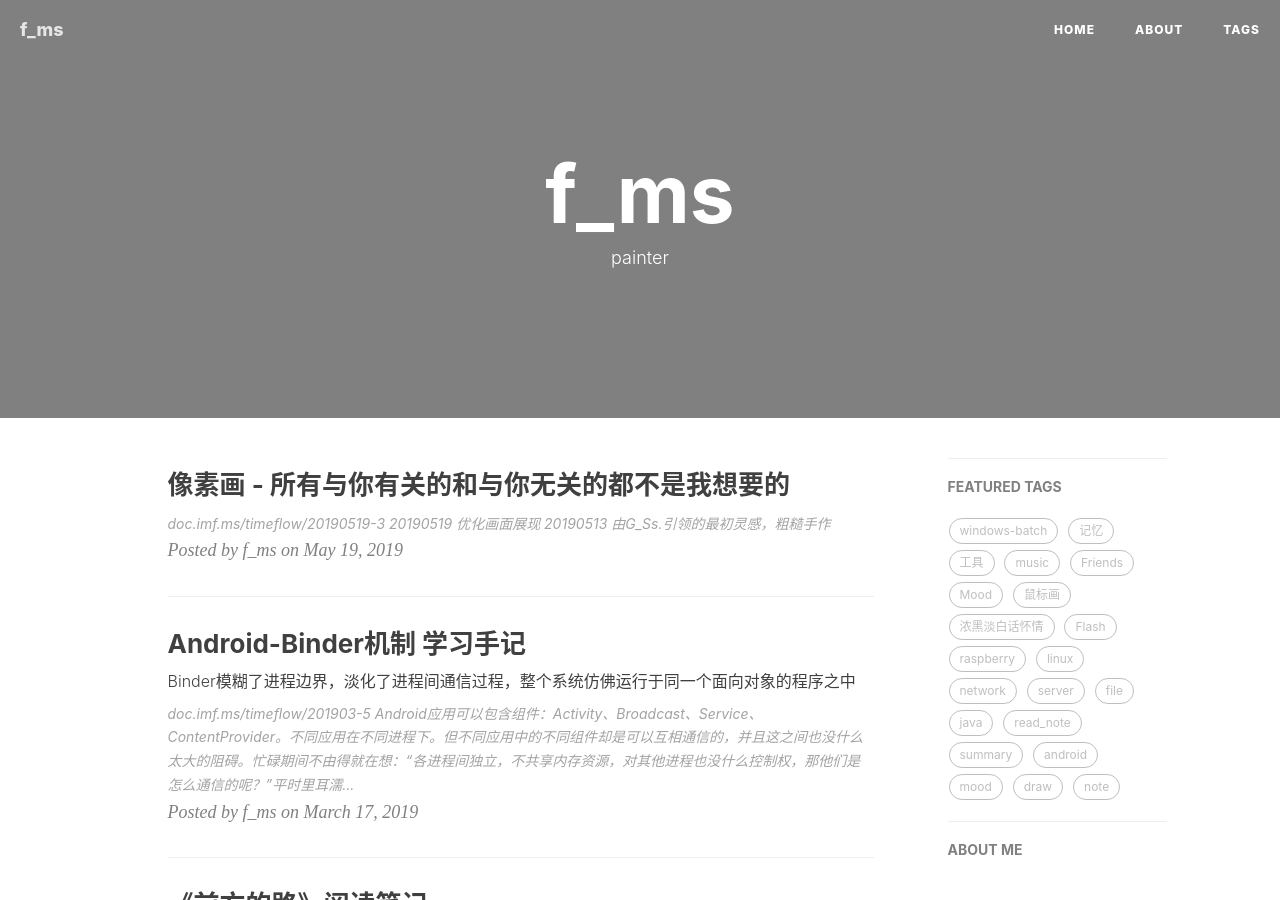
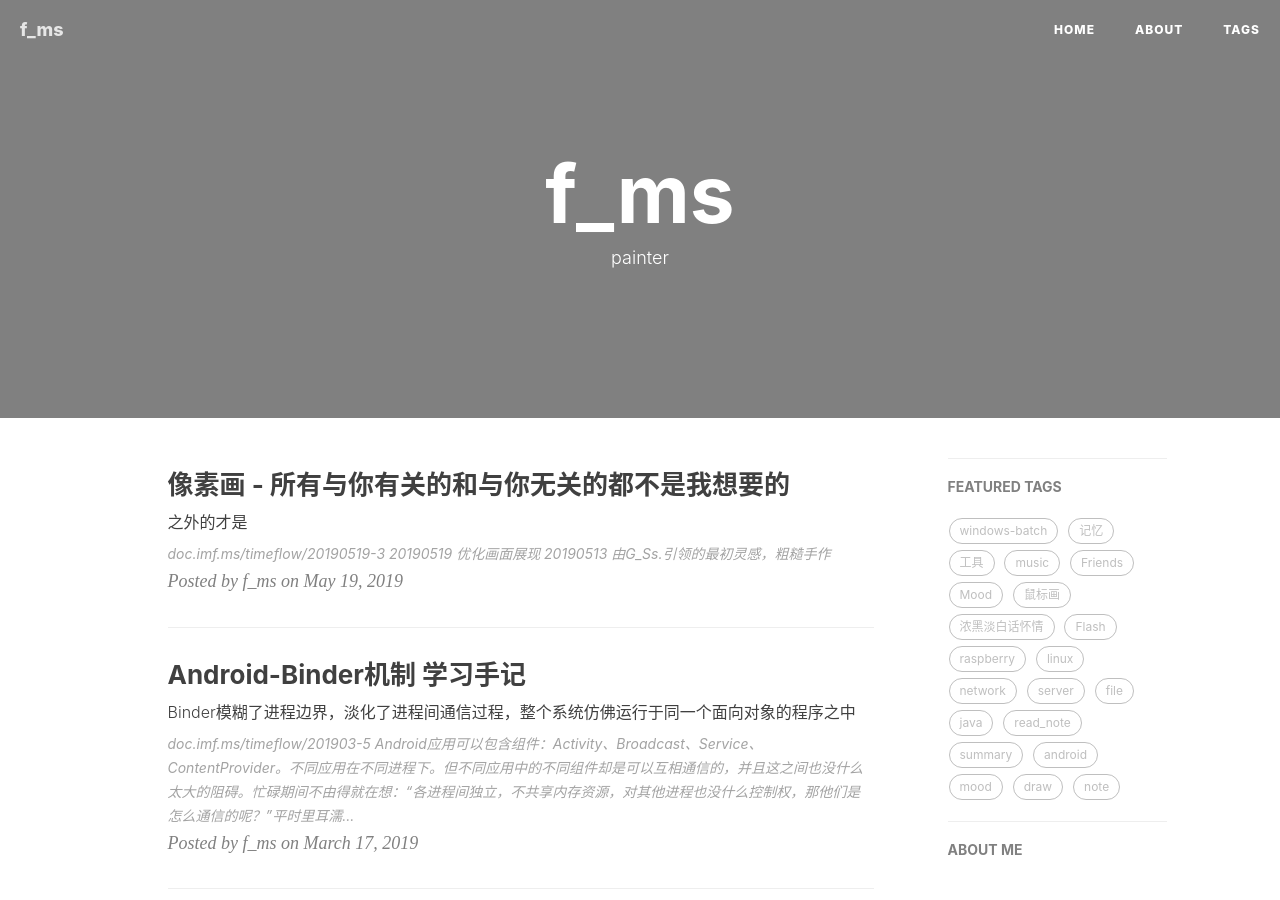
Before and after one commit to imfms/imfms.github.io, a Jekyll site: the page built from index.html, in a window 1280 px wide and 900 px high. Built offline with Jekyll 4.4.1, drawn with Linux system fonts in a browser that asks for light colours; nearby versions of some CDN libraries; the list of posts is cut into pages by our own code; comment, search, counter and statistics services are not loaded.

Commit message:
add subtitle: all_of_about_you_and_not_about_you_is_not_I_want

```diff
--- a/_posts/2019-05-19-all_of_about_you_and_not_about_you_is_not_I_want.md
+++ b/_posts/2019-05-19-all_of_about_you_and_not_about_you_is_not_I_want.md
@@ -1,6 +1,7 @@
 ---
 layout: post
 title:  "像素画 - 所有与你有关的和与你无关的都不是我想要的"
+subtitle: "之外的才是"
 date:   2019-05-19 22:10:00 +1200
 categories: android
 tags:
```
